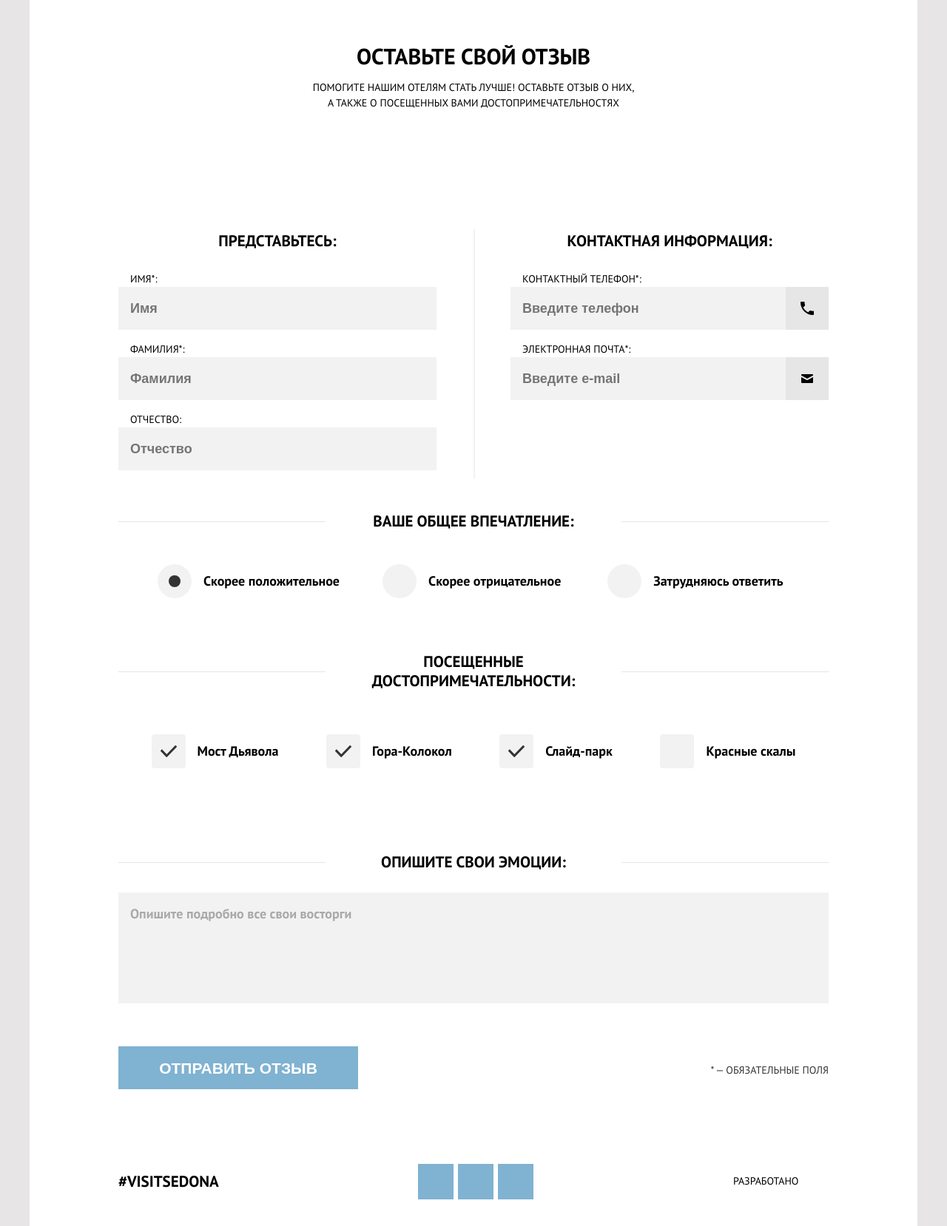
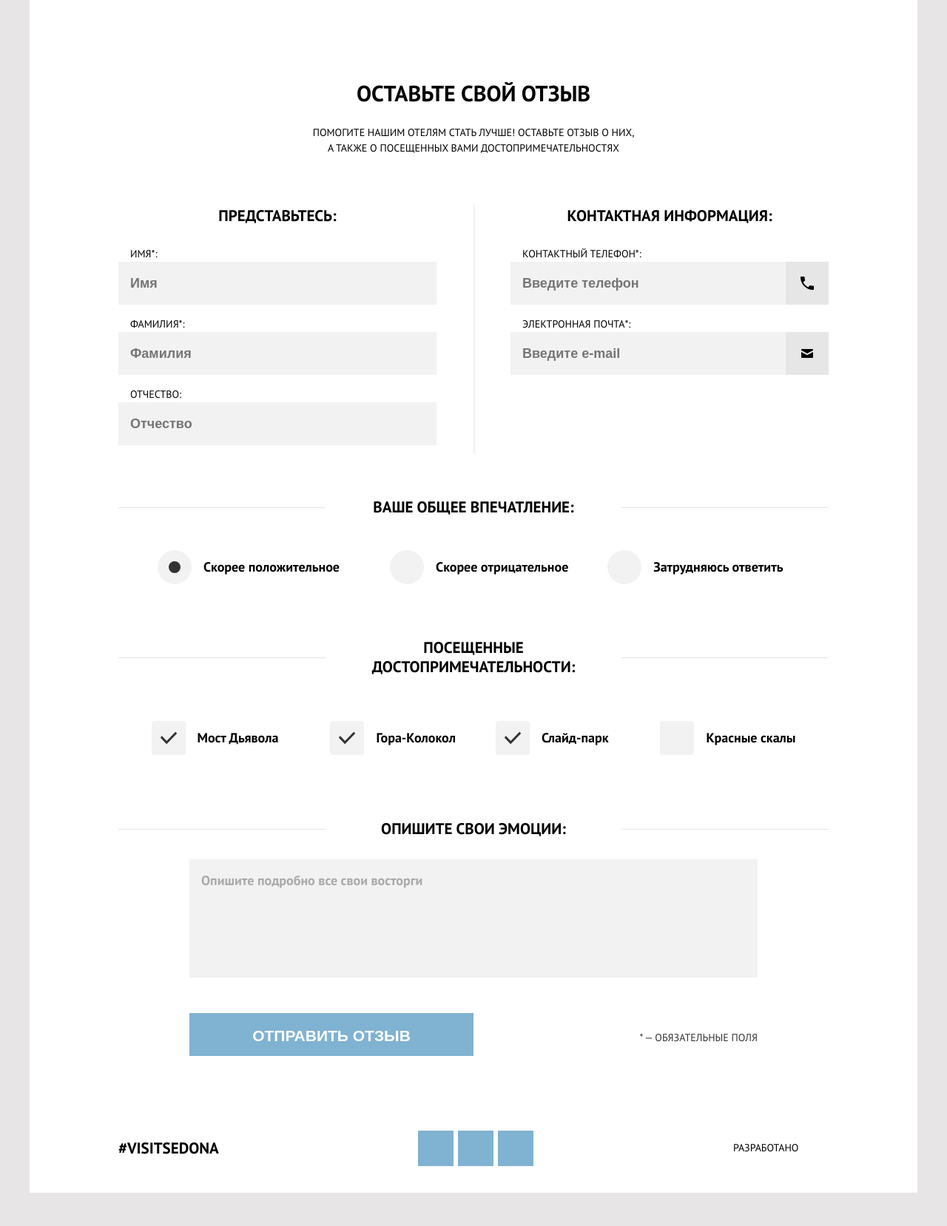
Before and after one commit to htmlacademy-adaptive/1551601-sedona-28, a website: page source/form.html in a window 1280 px wide. Shown: the part 360-2018 px from the top of the page at 74% size. After the commit the page ends 1973 px from the top, so only its background shows below. Drawn offline with nearby package versions, Linux system fonts and the light colour scheme; files that its build step writes are made by us from their sources; files whose address does not match are found by name.

Commit message:
fixed pixelperfect

```diff
--- a/source/form.html
+++ b/source/form.html
@@ -37,7 +37,7 @@
               <a class="nav__link nav__link--current" href="form.html">Форма отзыва</a>
             </li>
             <li class="nav__item">
-              <a class="nav__link" href="#">HTML Academy</a>
+              <a class="nav__link" href="https://htmlacademy.ru/intensive/adaptive">HTML Academy</a>
             </li>
           </ul>
         </nav>
@@ -46,7 +46,7 @@
         <section class="poster poster--form">
           <h1 class="visually-hidden">Город Седона</h1>
           <div class="poster__wrapper">
-            <img class="poster__text-form" src="./img/SEDONA.png" alt="Седона">
+            <img class="poster__text-form" src="./img/sedona.svg" alt="Седона">
           </div>
         </section>
         <section class="feedback">
@@ -110,7 +110,7 @@
                       </label>
                     </li>
                     <li class="form__selector">
-                      <label  class="form__selector-label">
+                      <label  class="form__selector-label form__selector-label--negative">
                         <input class="form__selector-indicator" type="radio" value="negative" name ="grade">
                         <span class="form__selector-custom"></span>
                         Скорее отрицательное
@@ -142,7 +142,7 @@
                       </label>
                     </li>
                     <li class="form__selector">
-                      <label class="form__selector-label">
+                      <label class="form__selector-label form__selector-label--mountain">
                         <input class="form__checkbox" type="checkbox" checked>
                         <span class="form__checkbox-custom"></span>
                         Гора-Колокол
@@ -156,7 +156,7 @@
                       </label>
                     </li>
                     <li class="form__selector">
-                      <label class="form__selector-label">
+                      <label class="form__selector-label form__selector-label--mountain">
                         <input class="form__checkbox" type="checkbox" id="bridge">
                         <span class="form__checkbox-custom"></span>
                         Красные скалы
@@ -169,10 +169,12 @@
             <div class="form__container form__container--review">
               <fieldset class="form__fieldset">
                 <legend class="form__legend form__legend--review page-titles">Опишите свои эмоции:</legend>
-                <textarea class="form__review" name="review" placeholder="Опишите подробно все свои восторги"></textarea>
-                <div class="feedback__wrap">
-                  <button class="feedback__button button button--link" type="submit">Отправить отзыв</button>
-                  <p class="feedback__extra">* — обязательные поля</p>
+                <div class="form__textarea">
+                  <textarea class="form__review" name="review" placeholder="Опишите подробно все свои восторги"></textarea>
+                  <div class="feedback__wrap">
+                    <button class="feedback__button button button--link" type="submit">Отправить отзыв</button>
+                    <p class="feedback__extra">* — обязательные поля</p>
+                  </div>
                 </div>
               </fieldset>
             </div>
@@ -184,21 +186,21 @@
           <a href="#" class="footer__hashtag"><h3 class="footer__hashtag-text">#visitSEDONA</h3></a>
           <ul class="social">
             <li class="social__item">
-              <a href="#" class="social__link">
+              <a href="#" class="social__link" aria-label="ВКонтакте">
                 <svg class="social__icons" width="24" height="14">
                   <use xlink:href="img/sprite.svg#icon-vk"></use>
                 </svg>
               </a>
             </li>
             <li class="social__item">
-              <a href="#" class="social__link">
+              <a href="#" class="social__link" aria-label="Телеграм">
                 <svg class="social__icons" width="22" height="18">
                   <use xlink:href="img/sprite.svg#icon-telegram"></use>
                 </svg>
               </a>
             </li>
             <li class="social__item">
-              <a href="#" class="social__link">
+              <a href="#" class="social__link" aria-label="Ютуб">
                 <svg class="social__icons" width="20" height="14">
                   <use xlink:href="img/sprite.svg#icon-youtube"></use>
                 </svg>
--- a/source/sass/base/base.scss
+++ b/source/sass/base/base.scss
@@ -10,12 +10,6 @@
   font-size: 18px;
   font-weight: 700;
   line-height: 26px;
-}
-
-.form__fieldset {
-  border: none;
-  margin: 0;
-  padding: 0;
 }
 
 .pseudo-cat {
--- a/source/sass/blocks/benefits.scss
+++ b/source/sass/blocks/benefits.scss
@@ -1,12 +1,14 @@
 .benefits {
   padding: 23px 18px 46px 65px;
   background-color: $base-color;
+  width: 100%;
 }
 
 .benefits__list {
   margin: 0;
   padding: 0;
   list-style-type: none;
+  width: 100%;
 }
 
 .benefits__title {
--- a/source/sass/blocks/button.scss
+++ b/source/sass/blocks/button.scss
@@ -1,8 +1,8 @@
 .button {
   background-color: $base-color-blue;
   border: none;
-  //height: 58px;
   cursor: pointer;
+  color: $base-color;
 
   &:hover {
     background-color: $hover-button;
@@ -10,15 +10,18 @@
 
   &:active {
     background-color: $active-button;
+    color: rgba(255, 255, 255, 0.3);
+  }
+
+  &:disabled {
+    background-color: $decor-grey;
+  }
+
+  &--link {
+    font-size: 21px;
+    font-weight: 700;
+    text-transform: uppercase;
+    padding: 18px 0 14px;
+    line-height: 26px;
   }
 }
-
-.button--link {
-  font-size: 21px;
-  font-weight: 700;
-  text-transform: uppercase;
-  color: $base-color;
-  padding: 18px 0 16px;
-  width: 100%;
-  border: none;
-}
--- a/source/sass/blocks/feedback.scss
+++ b/source/sass/blocks/feedback.scss
@@ -33,11 +33,11 @@
   }
 
   .feedback__text {
-    margin: 19px 0 0;
+    margin: 21px 0 0;
   }
 
   .feedback__container {
-    padding: 66px 0 28px;
+    padding: 64px 0 28px;
   }
 
   .feedback__wrap {
@@ -51,7 +51,7 @@
     font-size: 14px;
   }
 
-  .feedback__wrap .feedback__button {
+  .feedback__button {
     width: 324px;
   }
 }
@@ -61,4 +61,16 @@
   .feedback {
     padding: 0 120px;
   }
+
+  .feedback__container {
+    padding: 116px 0 28px;
+  }
+
+  .feedback__text {
+    margin: 30px 0 0;
+  }
+
+  .feedback__button {
+    width: 384px;
+  }
 }
--- a/source/sass/blocks/footer.scss
+++ b/source/sass/blocks/footer.scss
@@ -9,7 +9,7 @@
 
 .footer__hashtag-text {
   font-size: 21px;
-  font-weight: 700px;
+  font-weight: 700;
   color: $black;
   margin: 0;
   margin-bottom: 32px;
@@ -25,7 +25,6 @@
 
 .footer__development {
   display: flex;
-  //flex-direction: row;
   width: 129px;
   justify-content: space-between;
   align-items: center;
--- a/source/sass/blocks/form.scss
+++ b/source/sass/blocks/form.scss
@@ -1,3 +1,9 @@
+.form__fieldset {
+  border: none;
+  margin: 0;
+  padding: 0;
+}
+
 .form__container {
   padding: 24px 0 39px;
   border-bottom: 1px solid $decor-grey;
@@ -83,6 +89,14 @@
 
   @include large-print;
   text-transform: none;
+
+  &--negative {
+    margin-left: 10px;
+  }
+
+  &--mountain {
+    margin-left: 16px;
+  }
 }
 
 .form__selector-custom {
@@ -224,7 +238,7 @@
     }
 
     &--checkbox {
-      padding: 48px 0 27px;
+      padding: 48px 0 26px;
     }
 
     &--review {
@@ -260,6 +274,10 @@
       top: 50%;
       right: 0;
     }
+
+    &--sights {
+      margin-bottom: 29px;
+    }
   }
 
   .form__span-fixed {
@@ -269,6 +287,7 @@
 
   .form__review {
     margin-bottom: 58px;
+    min-height: 160px;
   }
 
   .form__list {
@@ -321,7 +340,7 @@
   }
 
   .form__container {
-    padding-top: 56px;
+    padding-top: 0;
 
     &--name {
       width: 430px;
@@ -333,6 +352,18 @@
 
     &--name::after {
       left: 143px;
+    }
+
+    &--radio {
+      padding-top: 71px;
+    }
+
+    &--checkbox {
+      padding-top: 56px;
+    }
+
+    &--review {
+      padding-top: 30px;
     }
   }
 
@@ -370,4 +401,17 @@
       width: 280px;
     }
   }
+
+  .form__wrapper {
+    padding-top: 40px;
+  }
+
+  .form__textarea {
+    margin: 0 auto;
+    width: 768px;
+  }
+
+  .form__review {
+    margin-bottom: 48px;
+  }
 }
--- a/source/sass/blocks/info-list.scss
+++ /dev/null
@@ -1 +0,0 @@
-//
--- a/source/sass/blocks/poster.scss
+++ b/source/sass/blocks/poster.scss
@@ -1,7 +1,7 @@
 .poster {
+  background-color: $active-link;
   background-image: url("/img/intro-triangle.svg"), url("../img/photo/back-mobile.jpg");
   background-repeat: no-repeat no-repeat;
-  background-color: $base-color;
   background-position: bottom center, bottom center;
   background-size: 100%, cover;
   padding: 90px 0 80px;
@@ -44,7 +44,7 @@
 
   .poster__text-form {
     width: 460px;
-    min-height: 81px;
+    min-height: 78px;
   }
 
   @media (min-resolution: 2dppx) {
@@ -62,7 +62,7 @@
   }
 
   .poster--form {
-    background-image: url("/img//intro-triangle-form.svg"), url("../img/photo/back-desktop.jpg");
+    background-image: url("/img/intro-triangle-form.svg"), url("../img/photo/back-desktop.jpg");
     min-height: 301px;
     padding: 101px 0 0;
   }
--- a/source/sass/blocks/presentation.scss
+++ b/source/sass/blocks/presentation.scss
@@ -26,7 +26,7 @@
 
 .presentation__button {
   position: absolute;
-  background-image: url("img/polygon.svg");
+  background-image: url("../img/polygon.svg");
   background-repeat: no-repeat;
   width: 48px;
   height: 54px;
--- a/source/sass/blocks/search.scss
+++ b/source/sass/blocks/search.scss
@@ -17,6 +17,11 @@
 .search-container__text {
   margin: 0;
   margin-bottom: 33px;
+}
+
+.search__button {
+  display: block;
+  text-decoration: none;
 }
 
 
--- a/source/sass/blocks/social.scss
+++ b/source/sass/blocks/social.scss
@@ -13,10 +13,6 @@
   width: 48px;
   height: 48px;
   position: relative;
-
-  &:disabled {
-    background-color: $decor-grey;
-  }
 
   &:hover {
     background-color: $hover-button;
--- a/source/sass/style.scss
+++ b/source/sass/style.scss
@@ -8,7 +8,6 @@
 @import "./blocks/nav.scss";
 @import "./blocks/poster.scss";
 @import "./blocks/container.scss";
-@import "./blocks/info-list.scss";
 @import "./blocks/reasons.scss";
 @import "./blocks/benefits.scss";
 @import "./blocks/search.scss";
```
Also changed, not shown: source/catalog.html (+5 -5 lines), source/index.html (+5 -5 lines), source/img/SEDONA.png (deleted), source/img/icons/htmlacademy.svg, source/img/sedona.svg (added).
